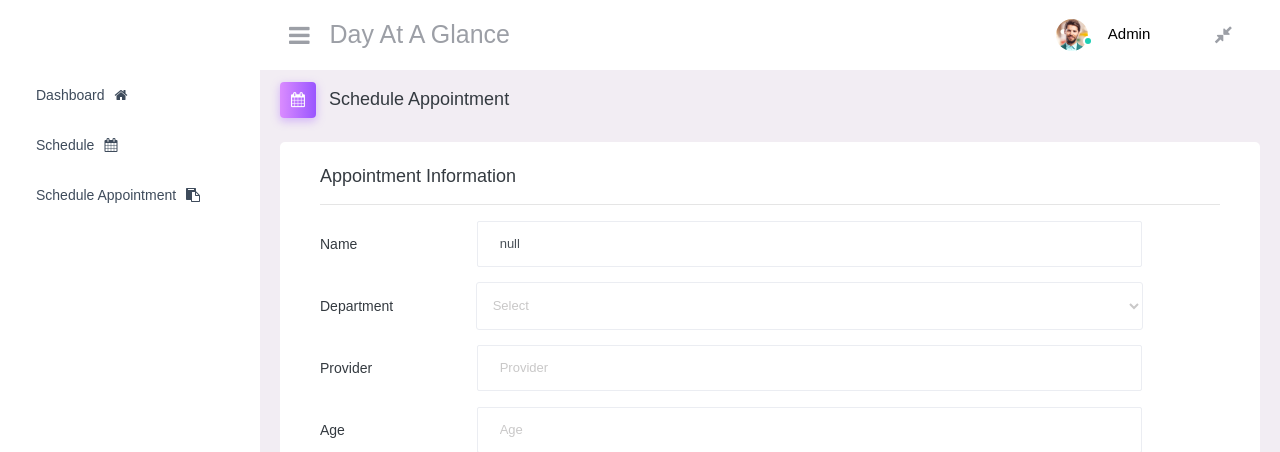
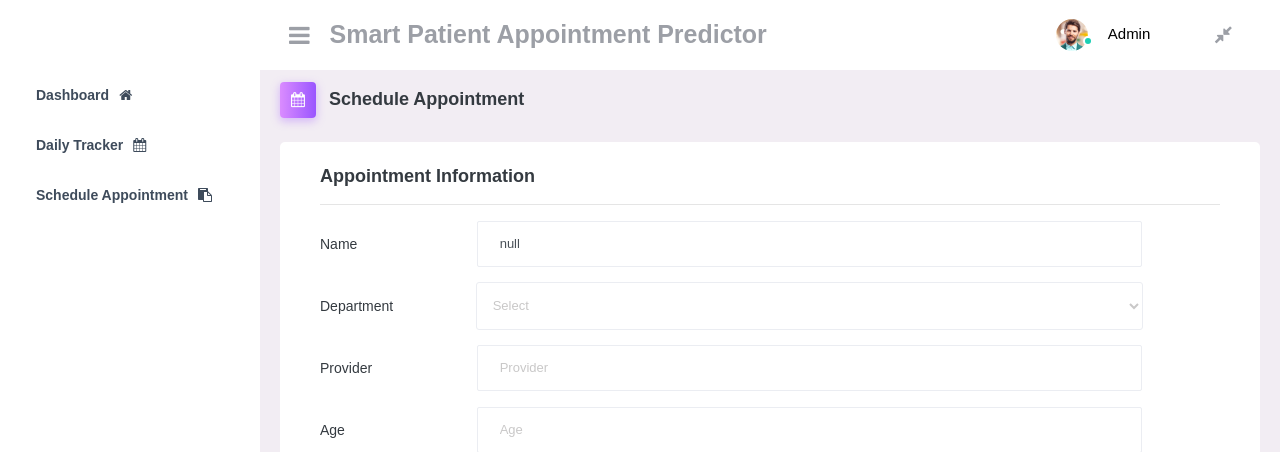
Before and after one commit to SGRGit/noshowprediction, a Flask app: page /submit in a window 1280 px wide. Shown: the top 452 px of the page. Run offline with Flask 2, Linux system fonts and the light colour scheme; parts of the project's set-up code (start-up, migrations or seed data) failed here and were passed over; some libraries are stand-ins or nearby versions; some web fonts are replaced.

Commit message:
Update appointment.html

```diff
--- a/templates/appointment.html
+++ b/templates/appointment.html
@@ -4,7 +4,7 @@
     <!-- Required meta tags -->
     <meta charset="utf-8">
     <meta name="viewport" content="width=device-width, initial-scale=1, shrink-to-fit=no">
-    <title>ShowNoShow</title>
+    <title>Patient Show/No-Show</title>
     <!-- plugins:css -->
     <link rel="stylesheet" href="../static/css/materialdesignicons.min.css">
     <link rel="stylesheet" href="https://cdnjs.cloudflare.com/ajax/libs/font-awesome/4.7.0/css/font-awesome.min.css">
@@ -25,7 +25,7 @@
           </button>
 
           <div style="margin-top: 20px;">
-            <h3>Day At A Glance</h3>
+            <h3><b>Smart Patient Appointment Predictor</b></h3>
           </div>
           <ul class="navbar-nav navbar-nav-right">
             <li class="nav-item nav-profile dropdown">
@@ -62,19 +62,19 @@
 
             <li class="nav-item">
               <a class="nav-link" href="{{ url_for('dashboard')}}">
-                <span class="menu-title">Dashboard</span>
+                <span class="menu-title"><b>Dashboard</b></span>
                 <i style="padding-left: 10px" class="fa fa-home"></i>
               </a>
             </li>
             <li class="nav-item">
               <a class="nav-link" href="{{ url_for('schedule')}}">
-                <span class="menu-title">Schedule</span>
+                <span class="menu-title"><b>Daily Tracker</b></span>
                 <i style="padding-left: 10px" class="fa fa-calendar"></i>
               </a>
             </li>
             <li class="nav-item">
               <a class="nav-link" href="{{ url_for('appointment')}}">
-                <span class="menu-title">Schedule Appointment</span>
+                <span class="menu-title"><b>Schedule Appointment</b></span>
                 <i style="padding-left: 10px" class="fa fa-clipboard"></i>
               </a>
             </li>
@@ -89,14 +89,14 @@
               <h3 class="page-title">
                 <span class="page-title-icon bg-gradient-primary text-white mr-2">
                   <i class="fa fa-calendar"></i>
-                </span> Schedule Appointment </h3>
+                </span> <b>Schedule Appointment</b> </h3>
 
             </div>
             <div class="row">
                 <div class="col-12 grid-margin stretch-card">
                 <div class="card">
                   <div class="card-body">
-                    <h4 class="card-title">Appointment Information</h4>
+                    <h4 class="card-title"><b>Appointment Information</b></h4>
                     <hr>
                     <form class="forms-sample" action="{{ url_for('submit')}}"method="post">
                       <div class="form-group row">
```
